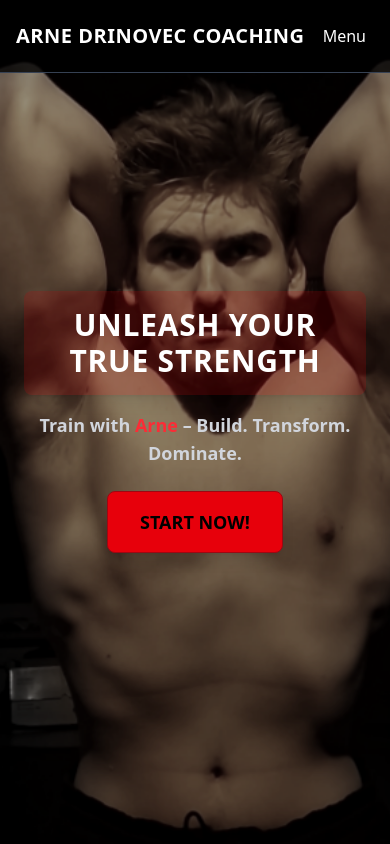
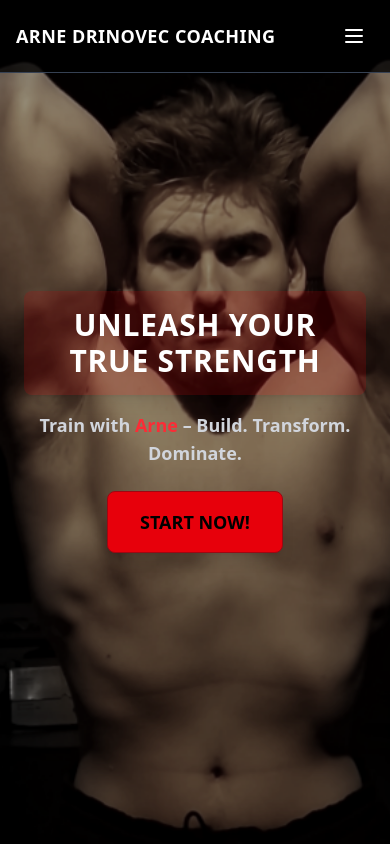
Before and after one commit to sunnycc17/arne-drinovec-coaching, a website: page index.html in a window 390 px wide. Shown: the top 844 px of the page. Drawn offline with nearby package versions, Linux system fonts and the light colour scheme.

Commit message:
added target blank in email and added hamburger in header

```diff
--- a/index.html
+++ b/index.html
@@ -47,11 +47,15 @@
   </head>
   <body class="bg-black text-white overflow-x-hidden" x-data="{ open: false }">
     <!-- HEADER N NAVI BAR -->
-    <header class="fixed z-20 top-0 w-full bg-black/80 border-b border-gray-700">
+    <header
+      class="fixed z-20 top-0 w-full bg-black/80 border-b border-gray-700"
+    >
       <nav
         class="mx-auto flex max-w-7xl items-center justify-between p-4 lg:px-6"
       >
-        <h1 class="text-xl font-bold text-white tracking-wide uppercase">
+        <h1
+          class="text-lg font-bold text-white tracking-wide uppercase md:text-xl"
+        >
           Arne Drinovec Coaching
         </h1>
         <div class="hidden md:flex md:gap-x-10">
@@ -80,11 +84,26 @@
             Contact
           </a>
         </div>
+        <!-- Hamburger Button -->
         <button
           class="md:hidden p-2 text-white hover:text-red-500 transition-all duration-200"
           @click="open = !open"
+          aria-label="Toggle menu"
         >
-          Menu
+          <svg
+            class="w-6 h-6"
+            fill="none"
+            stroke="currentColor"
+            stroke-width="2"
+            viewBox="0 0 24 24"
+            xmlns="http://www.w3.org/2000/svg"
+          >
+            <path
+              stroke-linecap="round"
+              stroke-linejoin="round"
+              d="M4 6h16M4 12h16M4 18h16"
+            ></path>
+          </svg>
         </button>
       </nav>
 
@@ -378,7 +397,7 @@
 
       <!-- Email Form -->
       <div class="mt-8 flex flex-col items-center gap-4">
-        <a
+        <a target="_blank"
           href="&#109;&#97;&#105;&#108;&#116;&#111;&#58;&#97;&#114;&#110;&#101;&#100;&#114;&#105;&#110;&#111;&#118;&#101;&#99;&#46;&#99;&#111;&#97;&#99;&#104;&#105;&#110;&#103;&#64;&#103;&#109;&#97;&#105;&#108;&#46;&#99;&#111;&#109;"
         >
           <button
```
Also changed, not shown: src/output.css.
